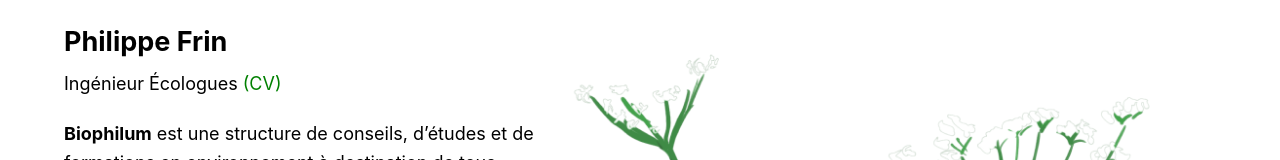
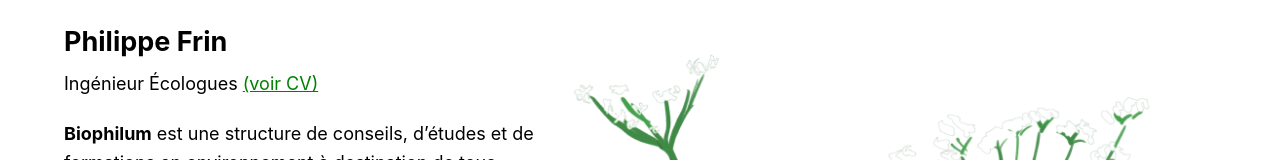
Before and after one commit to ArthurFrin/Biophilum, a Vue app in the folder Biophilum/: page / in a window 1280 px wide. Shown: the part 453-613 px from the top of the page. Built offline with nearby package versions, Linux system fonts and the light colour scheme.

Commit message:
feat: add cv

```diff
--- a/Biophilum/src/components/WhoIAm.vue
+++ b/Biophilum/src/components/WhoIAm.vue
@@ -1,4 +1,5 @@
 <script setup lang="ts">
+import cvDownloadLink from '../assets/cv-frin-philippe.pdf';
 
 </script>
 
@@ -8,7 +9,9 @@
       <h2 class="title">Qui suis-je ?</h2>
       <div class="flex div-cv">
         <div class="name">Philippe Frin</div>
-        <div class="inge">Ingénieur Écologues <a class="cv-link">(CV)</a></div>
+        <div class="inge">Ingénieur Écologues
+          <a :href="cvDownloadLink" download="cv_frin_philippe.pdf" class="cv-link" >(voir CV)</a>
+        </div>
       </div>
       <div class="conseil">
         <strong>Biophilum</strong> est une structure de conseils, d’études et de formations en
--- a/Biophilum/src/components/footerContact.vue
+++ b/Biophilum/src/components/footerContact.vue
@@ -1,4 +1,5 @@
 <script setup lang="ts">
+import cvDownloadLink from '../assets/cv-frin-philippe.pdf';
 
 </script>
 
@@ -10,6 +11,7 @@
                 <a href="tel+0602148950">téléphone : <strong>06 02 14 89 50</strong></a>
                 <a href="mailto:biophilum@orange.fr">mail : <strong>biophilum@orange.fr</strong></a>
                 <a href="mailto:frin_philippe@orange.fr">ou : <strong>frin_philippe@orange.fr</strong></a>
+                <a :href="cvDownloadLink" download="cv_frin_philippe.pdf" >CV</a>
             </nav>
             <div>Adresse postale : 124 rue de Belphaget 44150 Saint Géréon</div>
         </div>
@@ -45,7 +47,7 @@
         }
 
         .left {
-            margin: 40px 0;
+            margin: 40px 0 20px;
         }
 
         .right {
```
Also changed, not shown: 1 other file (tests, documents, lock files or other folders).
